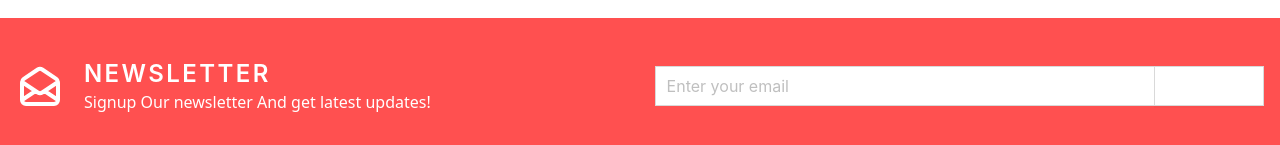
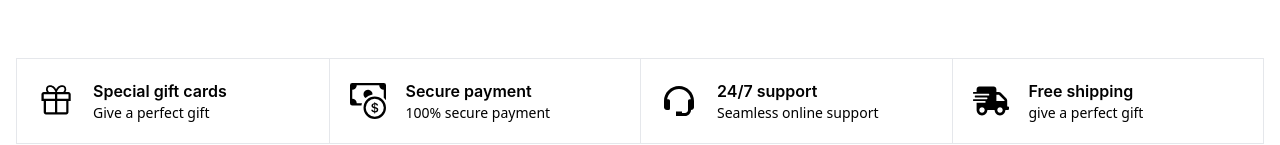
Before and after one commit to shahadat-robin/e-commerce-solution, a Next.js app: page / in a window 1280 px wide. Shown: the part 655-800 px from the top of the page. Built offline with nearby package versions, Linux system fonts and the light colour scheme.

Commit message:
facilities section done

```diff
--- a/src/pages/index.tsx
+++ b/src/pages/index.tsx
@@ -1,3 +1,4 @@
+import FacilitiesSection from "@/sections/facilities-section";
 import HeroSection from "@/sections/hero-section";
 import type { NextPage } from "next";
 import Head from "next/head";
@@ -8,7 +9,9 @@ const HomePage: NextPage = () => {
       <Head>
         <title>ShopSizzle</title>
       </Head>
+
       <HeroSection />
+      <FacilitiesSection />
     </>
   );
 };
--- /dev/null
+++ b/src/sections/facilities-section/index.tsx
@@ -0,0 +1,44 @@
+import { Typography } from "antd";
+import { BiSupport } from "react-icons/bi";
+import { BsCashCoin } from "react-icons/bs";
+import { FaShippingFast } from "react-icons/fa";
+import { GoGift } from "react-icons/go";
+
+export default function FacilitiesSection() {
+  return (
+    <section className="py-10">
+      <div className="container">
+        <div className="border grid grid-cols-4 divide-x">
+          <div className="flex items-center gap-5 p-5">
+            <GoGift className="text-4xl" />
+            <div>
+              <Typography.Title level={5}>Special gift cards</Typography.Title>
+              <p className="text-sm">Give a perfect gift</p>
+            </div>
+          </div>
+          <div className="flex items-center gap-5 p-5">
+            <BsCashCoin className="text-4xl" />
+            <div>
+              <Typography.Title level={5}>Secure payment</Typography.Title>
+              <p className="text-sm">100% secure payment</p>
+            </div>
+          </div>
+          <div className="flex items-center gap-5 p-5">
+            <BiSupport className="text-4xl" />
+            <div>
+              <Typography.Title level={5}>24/7 support</Typography.Title>
+              <p className="text-sm">Seamless online support</p>
+            </div>
+          </div>
+          <div className="flex items-center gap-5 p-5">
+            <FaShippingFast className="text-4xl" />
+            <div>
+              <Typography.Title level={5}>Free shipping</Typography.Title>
+              <p className="text-sm">give a perfect gift</p>
+            </div>
+          </div>
+        </div>
+      </div>
+    </section>
+  );
+}
```
